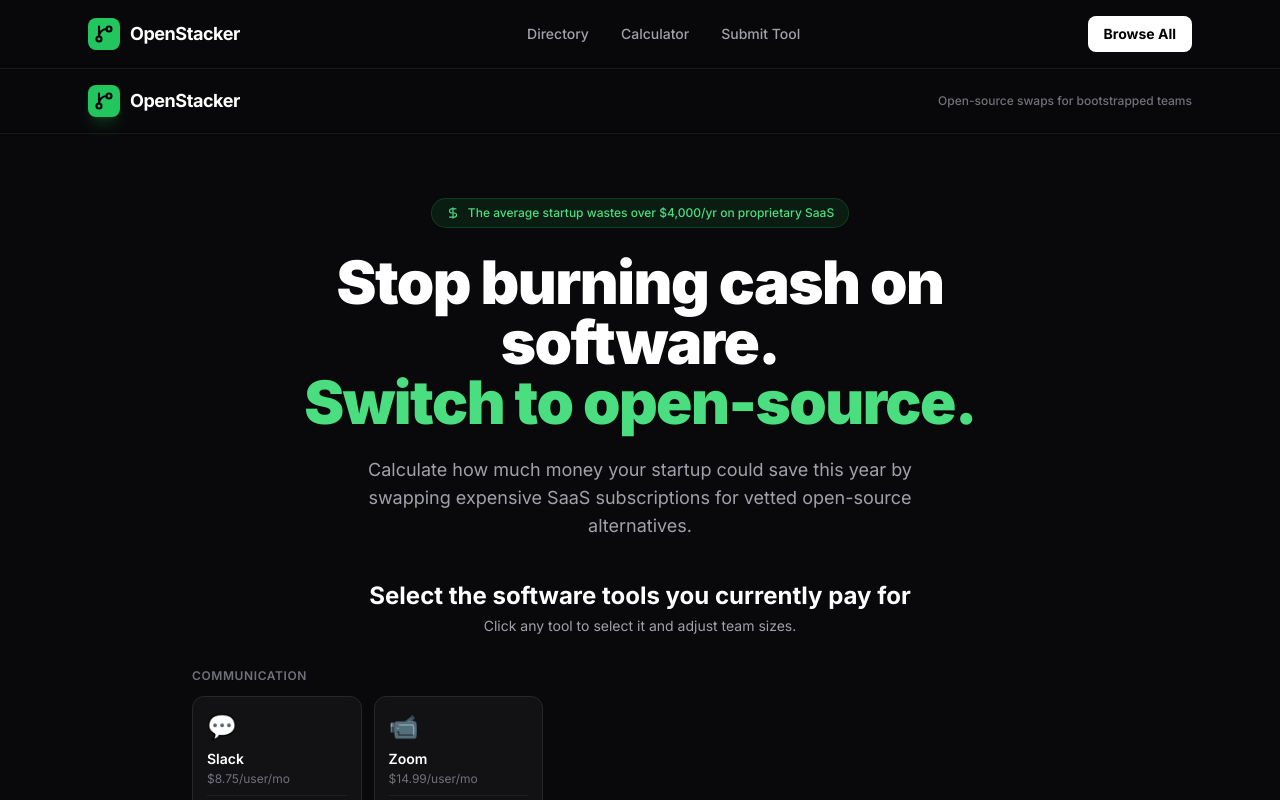
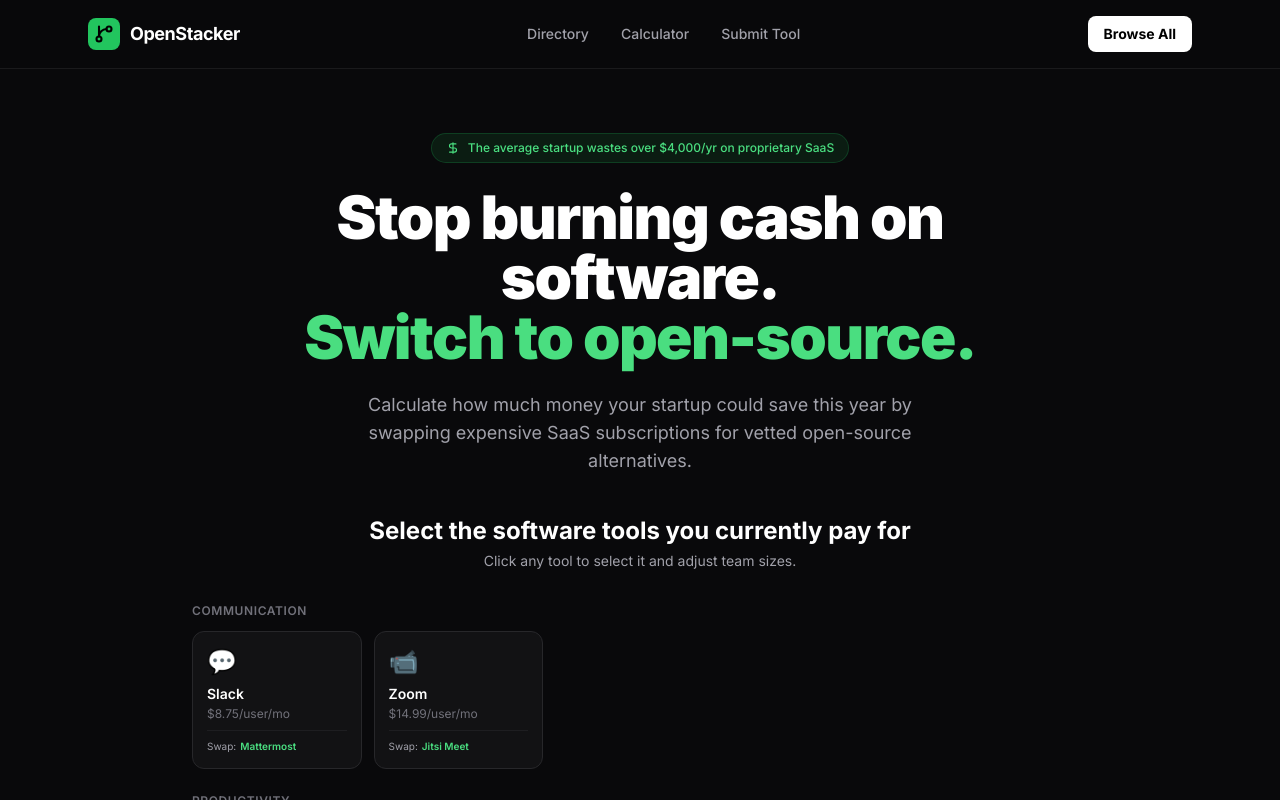
Before and after one commit to oyaon/openstacker, a Next.js app: page / in a window 1280 px wide. Shown: the top 800 px of the page. Built offline with nearby package versions, Linux system fonts and the light colour scheme.

Commit message:
Remove old duplicate footer from homepage

```diff
--- a/app/page.tsx
+++ b/app/page.tsx
@@ -1,24 +1,9 @@
 import SavingsCalculator from "@/components/SavingsCalculator";
-import { GitBranch, DollarSign, ShieldCheck, Zap } from "lucide-react";
+import { DollarSign, ShieldCheck, Zap } from "lucide-react";
 
 export default function Home() {
   return (
-    <main className="min-h-screen bg-zinc-950 text-white selection:bg-green-500/30 selection:text-green-300">
-      {/* Navigation */}
-      <nav className="border-b border-zinc-800/60 bg-zinc-950/80 backdrop-blur-md sticky top-0 z-50">
-        <div className="max-w-6xl mx-auto px-6 py-4 flex items-center justify-between">
-          <div className="flex items-center gap-2.5">
-            <div className="w-8 h-8 bg-green-500 rounded-lg flex items-center justify-center shadow-lg shadow-green-500/20">
-              <GitBranch className="w-5 h-5 text-black stroke-[2.5]" />
-            </div>
-            <span className="font-bold text-lg tracking-tight">OpenStacker</span>
-          </div>
-          <div className="text-zinc-500 text-xs font-medium">
-            Open-source swaps for bootstrapped teams
-          </div>
-        </div>
-      </nav>
-
+    <>
       {/* Hero Section */}
       <section className="max-w-4xl mx-auto px-6 pt-16 pb-10 text-center">
         <div className="inline-flex items-center gap-2 bg-green-500/10 border border-green-500/20 px-3.5 py-1.5 rounded-full text-xs text-green-400 font-medium mb-6">
@@ -72,11 +57,6 @@
           </div>
         </div>
       </section>
-
-      {/* Footer */}
-      <footer className="border-t border-zinc-800/60 py-8 text-center text-zinc-600 text-xs">
-        OpenStacker © {new Date().getFullYear()} — Built for bootstrappers & indie hackers.
-      </footer>
-    </main>
+    </>
   );
 }
```
